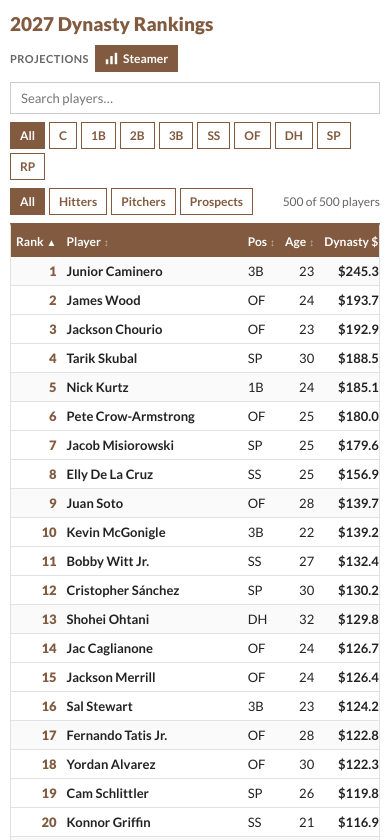
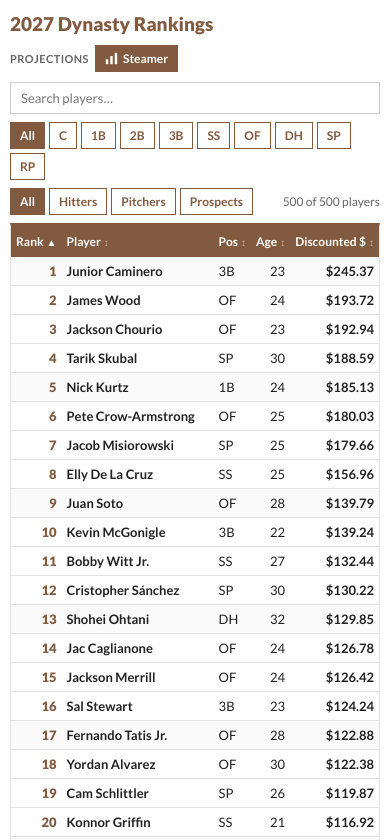
Before and after one commit to jon-vl/RotoGraphs_Dynasty, a plain HTML site: page index.html in a window 390 px wide. Shown: the top 840 px of the page. Drawn offline with Linux system fonts and the light colour scheme.

Commit message:
Add files via upload

```diff
--- a/index.html
+++ b/index.html
@@ -83,7 +83,9 @@
   .detail-grid { display: grid; grid-template-columns: 1fr; gap: 6px; }
   .legend { font-size: 12px; color: var(--muted); display: flex; gap: 14px; align-items: center; }
   .swatch { display: inline-block; width: 10px; height: 10px; border-radius: 2px; margin-right: 4px; vertical-align: -1px; }
-  .yr-table { border-collapse: collapse; width: 100%; font-size: 12px; }
+  .yr-wrap { width: 0; min-width: 100%; overflow-x: auto; }   /* lets the year table scroll inside the cell instead of widening the page */
+  .yr-table { border-collapse: collapse; width: 100%; min-width: 560px; font-size: 11.5px; table-layout: fixed; }
+  .yr-table col.lbl { width: 88px; }
   .yr-table th, .yr-table td { padding: 3px 4px; text-align: right; border-bottom: 1px solid #f0f0f0; }
   .yr-table th:first-child, .yr-table td:first-child { text-align: left; color: var(--muted); font-weight: 700; }
   .yr-table thead th { color: var(--muted); font-weight: 700; background: none; position: static; cursor: default; }
@@ -98,6 +100,7 @@
     h1 { font-size: 19px; }
     thead th, tbody td { padding-left: 5px; padding-right: 5px; }
     td.rank { width: 34px; }
+    td.name { white-space: normal; }   /* long names wrap instead of widening the table */
     body { font-size: 13px; }
     td.name a { color: inherit; text-decoration: none; }
   td.name a:hover { color: var(--rg-brown); text-decoration: underline; }
@@ -133,7 +136,7 @@
 
   <div class="foot">
     <span id="caption"></span>
-    <span>Click a name for its FanGraphs page · Click a row for year-by-year values</span>
+    <span>Click a name for its FanGraphs page · Click a row for yearly values</span>
   </div>
 </div>
 
@@ -200,10 +203,7 @@ const COLUMNS = [
   { key: "name",     label: "Player",     num: false, cls: "name" },
   { key: "pos",      label: "Pos",        num: false },
   { key: "age",      label: "Age",        num: true },
-  { key: "disc",     label: "Dynasty $",  num: true },
-  { key: "total",    label: "Raw $",      num: true,  hideSm: true },
-  { key: "rankRaw",  label: "Raw Rank",   num: true,  hideSm: true },
-  { key: "trend",    label: "Trend",      num: false, hideSm: true, nosort: true }
+  { key: "disc",     label: "Discounted $", num: true }
 ];
 
 // ── Load + shape data ───────────────────────────────────────────────────
@@ -320,29 +320,18 @@ function buildHead() {
   };
 }
 
-// ── Sparkline (raw yearly $) ────────────────────────────────────────────
-function spark(vals) {
-  const w = 80, h = 20, n = vals.length;
-  const nums = vals.map(v => v ?? 0);
-  const max = Math.max(...nums, 1), min = Math.min(...nums, 0);
-  const y = v => h - 2 - ((v - min) / (max - min || 1)) * (h - 4);
-  const pts = nums.map((v, i) => `${(i / (n - 1)) * (w - 4) + 2},${y(v).toFixed(1)}`).join(" ");
-  const zero = min < 0 ? `<line x1="0" x2="${w}" y1="${y(0)}" y2="${y(0)}" stroke="#ccc" stroke-dasharray="2 2"/>` : "";
-  return `<svg width="${w}" height="${h}" viewBox="0 0 ${w} ${h}" aria-hidden="true">${zero}<polyline points="${pts}" fill="none" stroke="#825a3f" stroke-width="1.6"/></svg>`;
-}
-
 // ── Detail row: year-by-year raw vs discounted ──────────────────────────
 function detail(p) {
   const money = v => `<span class="${v < 0 ? "neg" : ""}">${fmtDollar(v)}</span>`;
   const list = p.status === "Prospect" && p.listSrc ? ` · ${esc(p.listSrc)} prospect list` : "";
   return `<tr class="detail"><td colspan="${COLUMNS.length}">
     <div class="detail-grid">
-      <div class="legend"><span><b>${esc(p.name)}</b> · ${esc(p.pos)} · Age ${p.age ?? "UD"}${list}</span></div>
-      <div style="overflow-x:auto"><table class="yr-table">
+      <div class="legend"><span><b>${esc(p.name)}</b> · ${esc(p.pos)} · Age ${p.age ?? "UD"}${list} · Raw Total ${money(p.total)} (Rank ${p.rankRaw ?? "UD"})</span></div>
+      <div class="yr-wrap"><table class="yr-table"><colgroup><col class="lbl">${valueYears.map(() => "<col>").join("")}</colgroup>
         <thead><tr><th></th>${valueYears.map(y => `<th>${y}</th>`).join("")}</tr></thead>
         <tbody>
+          <tr><td>Discounted $</td>${p.yrDisc.map(v => `<td>${money(v)}</td>`).join("")}</tr>
           <tr><td>Raw $</td>${p.yrRaw.map(v => `<td>${money(v)}</td>`).join("")}</tr>
-          <tr><td>Discounted $</td>${p.yrDisc.map(v => `<td>${money(v)}</td>`).join("")}</tr>
         </tbody>
       </table></div>
     </div>
@@ -384,9 +373,6 @@ function render() {
       <td>${esc(p.pos)}</td>
       <td class="num">${p.age ?? "UD"}</td>
       <td class="num"><b>${money(p.disc)}</b></td>
-      <td class="num hide-sm muted">${money(p.total)}</td>
-      <td class="num hide-sm muted">${p.rankRaw ?? "UD"}</td>
-      <td class="hide-sm">${spark(p.yrRaw)}</td>
     </tr>${open ? detail(p) : ""}`;
   }).join("");
 
```
